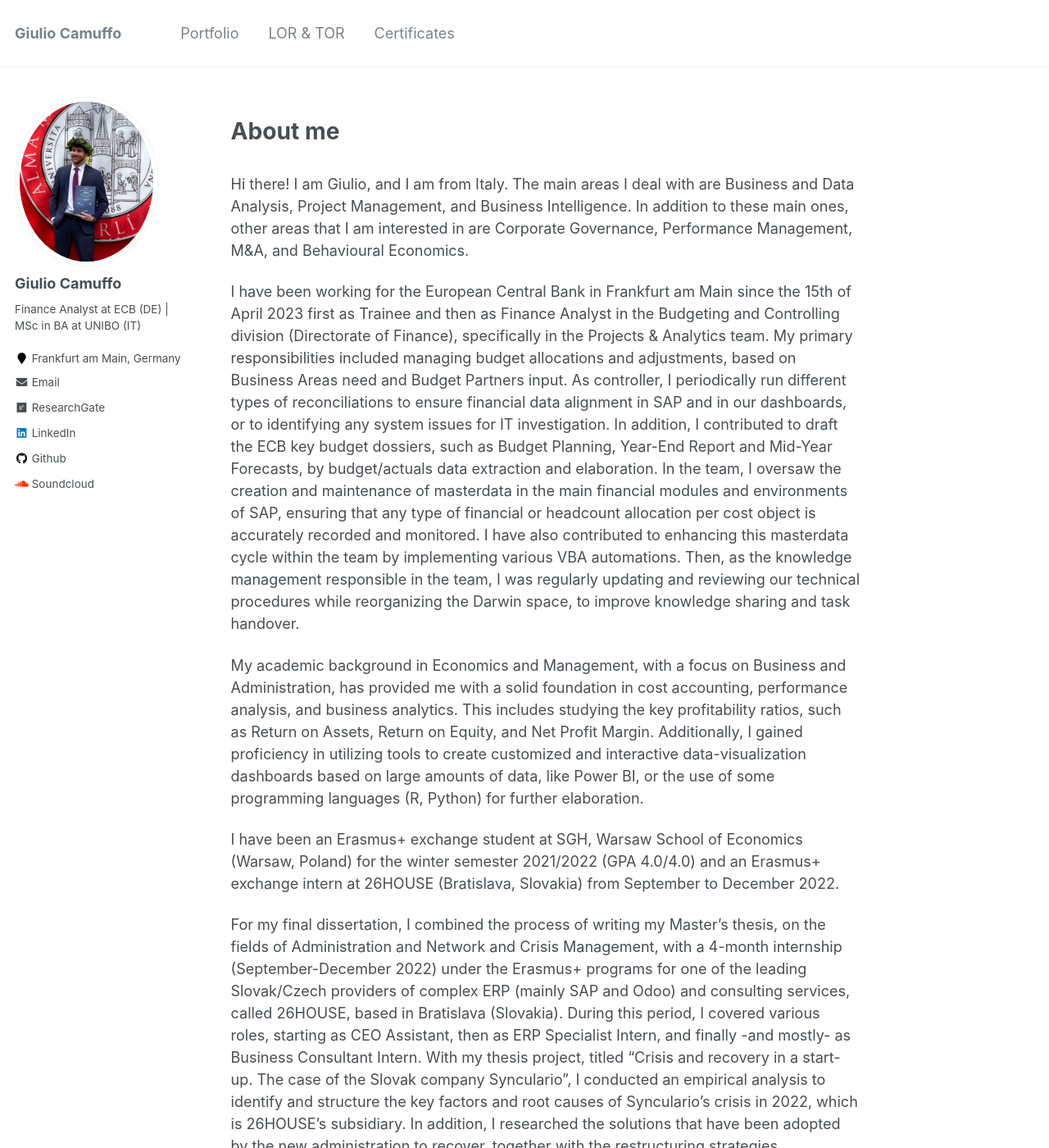
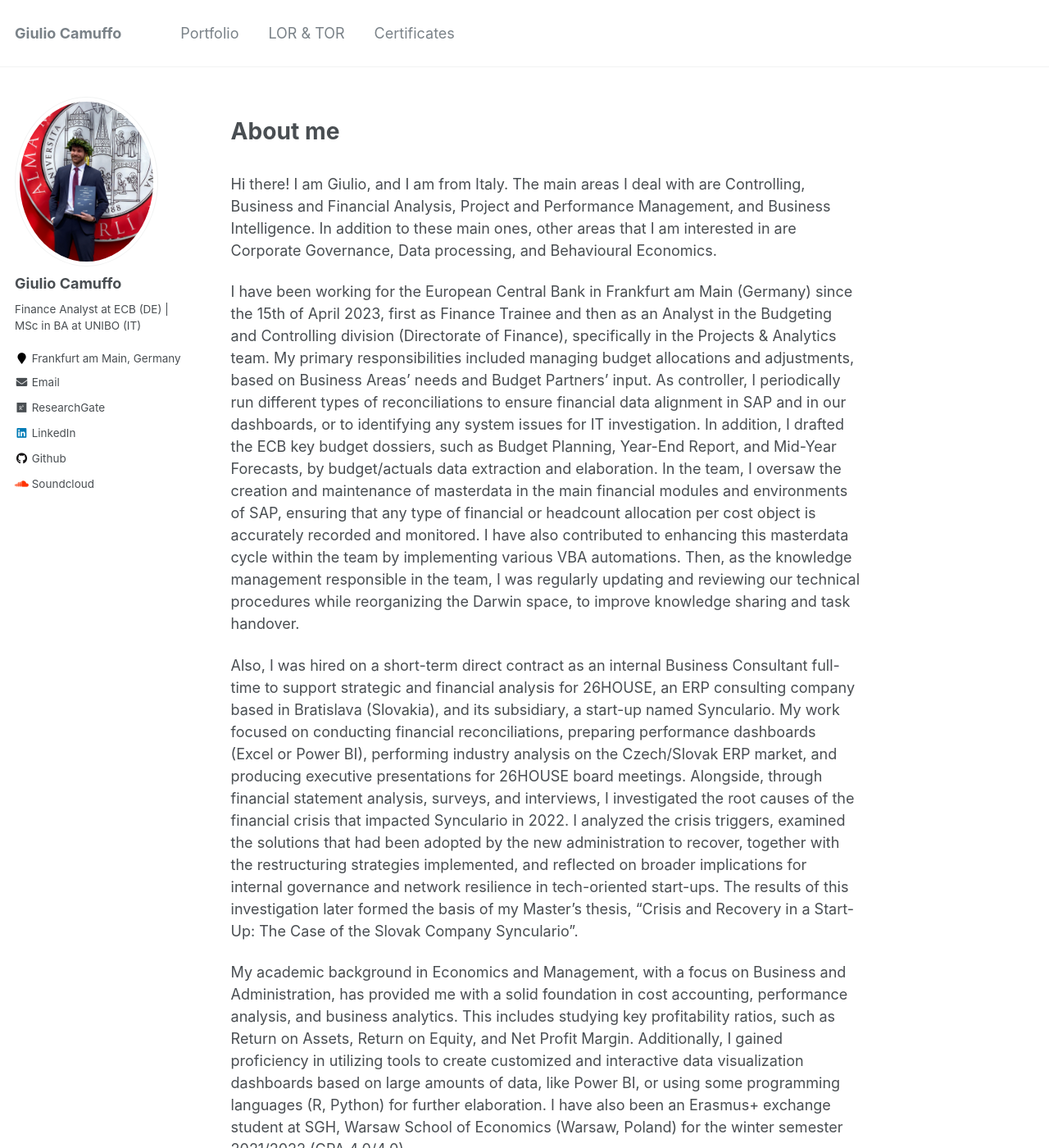
Before and after one commit to giulio-camuffo/giulio-camuffo.github.io, a Jekyll site: the page built from _pages/about.md, in a window 1280 px wide and 1400 px high. Shown: the whole window at 82% size. Built offline with Jekyll 4.4.1, drawn with Linux system fonts in a browser that asks for light colours; nearby versions of some CDN libraries; some of the changed text lies outside the part shown.

Commit message:
Update about.md

```diff
--- a/_pages/about.md
+++ b/_pages/about.md
@@ -8,21 +8,19 @@ redirect_from:
   - /about.html
 ---
 
-Hi there! I am Giulio, and I am from Italy. The main areas I deal with are Business and Data Analysis, Project Management, and Business Intelligence. In addition to these main ones, other areas that I am interested in are Corporate Governance, Performance Management, M&A, and Behavioural Economics.
+Hi there! I am Giulio, and I am from Italy. The main areas I deal with are Controlling, Business and Financial Analysis, Project and Performance Management, and Business Intelligence. In addition to these main ones, other areas that I am interested in are Corporate Governance, Data processing, and Behavioural Economics.
 
-I have been working for the European Central Bank in Frankfurt am Main since the 15th of April 2023 first as Trainee and then as Finance Analyst in the Budgeting and Controlling division (Directorate of Finance), specifically in the Projects & Analytics team. My primary responsibilities included managing budget allocations and adjustments, based on Business Areas need and Budget Partners input. As controller, I periodically run different types of reconciliations to ensure financial data alignment in SAP and in our dashboards, or to identifying any system issues for IT investigation. In addition, I contributed to draft the ECB key budget dossiers, such as Budget Planning, Year-End Report and Mid-Year Forecasts, by budget/actuals data extraction and elaboration. In the team, I oversaw the creation and maintenance of masterdata in the main financial modules and environments of SAP, ensuring that any type of financial or headcount allocation per cost object is accurately recorded and monitored. I have also contributed to enhancing this masterdata cycle within the team by implementing various VBA automations. Then, as the knowledge management responsible in the team, I was regularly updating and reviewing our technical procedures while reorganizing the Darwin space, to improve knowledge sharing and task handover.
+I have been working for the European Central Bank in Frankfurt am Main (Germany) since the 15th of April 2023, first as Finance Trainee and then as an Analyst in the Budgeting and Controlling division (Directorate of Finance), specifically in the Projects & Analytics team. My primary responsibilities included managing budget allocations and adjustments, based on Business Areas' needs and Budget Partners' input. As controller, I periodically run different types of reconciliations to ensure financial data alignment in SAP and in our dashboards, or to identifying any system issues for IT investigation. In addition, I drafted the ECB key budget dossiers, such as Budget Planning, Year-End Report, and Mid-Year Forecasts, by budget/actuals data extraction and elaboration. In the team, I oversaw the creation and maintenance of masterdata in the main financial modules and environments of SAP, ensuring that any type of financial or headcount allocation per cost object is accurately recorded and monitored. I have also contributed to enhancing this masterdata cycle within the team by implementing various VBA automations. Then, as the knowledge management responsible in the team, I was regularly updating and reviewing our technical procedures while reorganizing the Darwin space, to improve knowledge sharing and task handover.
 
-My academic background in Economics and Management, with a focus on Business and Administration, has provided me with a solid foundation in cost accounting, performance analysis, and business analytics. This includes studying the key profitability ratios, such as Return on Assets, Return on Equity, and Net Profit Margin. Additionally, I gained proficiency in utilizing tools to create customized and interactive data-visualization dashboards based on large amounts of data, like Power BI, or the use of some programming languages (R, Python) for further elaboration.
+Also, I was hired on a short-term direct contract as an internal Business Consultant full-time to support strategic and financial analysis for 26HOUSE, an ERP consulting company based in Bratislava (Slovakia), and its subsidiary, a start-up named Synculario. My work focused on conducting financial reconciliations, preparing performance dashboards (Excel or Power BI), performing industry analysis on the Czech/Slovak ERP market, and producing executive presentations for 26HOUSE board meetings. Alongside, through financial statement analysis, surveys, and interviews, I investigated the root causes of the financial crisis that impacted Synculario in 2022. I analyzed the crisis triggers, examined the solutions that had been adopted by the new administration to recover, together with the restructuring strategies implemented, and reflected on broader implications for internal governance and network resilience in tech-oriented start-ups. The results of this investigation later formed the basis of my Master’s thesis, "Crisis and Recovery in a Start-Up: The Case of the Slovak Company Synculario".
 
-I have been an Erasmus+ exchange student at SGH, Warsaw School of Economics (Warsaw, Poland) for the winter semester 2021/2022 (GPA 4.0/4.0) and an Erasmus+ exchange intern at 26HOUSE (Bratislava, Slovakia) from September to December 2022.
+My academic background in Economics and Management, with a focus on Business and Administration, has provided me with a solid foundation in cost accounting, performance analysis, and business analytics. This includes studying key profitability ratios, such as Return on Assets, Return on Equity, and Net Profit Margin. Additionally, I gained proficiency in utilizing tools to create customized and interactive data visualization dashboards based on large amounts of data, like Power BI, or using some programming languages (R, Python) for further elaboration. I have also been an Erasmus+ exchange student at SGH, Warsaw School of Economics (Warsaw, Poland) for the winter semester 2021/2022 (GPA 4.0/4.0).
 
-For my final dissertation, I combined the process of writing my Master's thesis, on the fields of Administration and Network and Crisis Management, with a 4-month internship (September-December 2022) under the Erasmus+ programs for one of the leading Slovak/Czech providers of complex ERP (mainly SAP and Odoo) and consulting services, called 26HOUSE, based in Bratislava (Slovakia). During this period, I covered various roles, starting as CEO Assistant, then as ERP Specialist Intern, and finally -and mostly-  as Business Consultant Intern. With my thesis project, titled "Crisis and recovery in a start-up. The case of the Slovak company Synculario", I conducted an empirical analysis to identify and structure the key factors and root causes of Synculario's crisis in 2022, which is 26HOUSE's subsidiary. In addition, I researched the solutions that have been adopted by the new administration to recover, together with the restructuring strategies implemented.
-
-As for my other professional experience, I completed a two-month remote intensive internship (March-May 2022) as a Business Analyst for OESON (remotely, the company being based in Indore, India), in which I applied what I learned in the Business Intelligence course taken during my master's degree, in terms of producing complex measures with DAX language, creating interactive dashboards, cleaning and preprocessing of data, using R for hypothesis testing and correlation analysis. However, my passion for the world of Data Analysis does not end in the software learned so far; in fact,
+As for my other professional experience, I completed a three-month remote intensive internship (March-May 2022) as a Business Analyst for OESON (remotely, the company is based in Indore, India), in which I applied what I learned in the Business Intelligence course taken during my master's degree, in terms of producing complex measures with DAX language, creating interactive dashboards, cleaning and preprocessing of data, using R for hypothesis testing and correlation analysis. However, my passion for the world of Data Analysis does not end in the software learned so far; in fact,
 I am very eager to constantly continue to learn new tools to expand my analytical and technical knowledge, such as Tableau, SQL, and any other software that is necessary to learn for my professional career.
 
    In addition, in parallel with my studies and the Business Analyst internship, I have completed a part-time six-month internship (March-September 2022) as Business Development Intern for The THRIVE Project, an Australian Non-profit.
 I have been a Project manager involved so far in three crucial sustainability projects to promote the corporate framework and develop new partnerships and collaborations with organizations, institutions, and NGOs working in the areas related to the 14 SDGs.
 But not only that. Working for an organization with such a focus on environmental sustainability has also allowed me to get closer to researchers from all over the world who are experts in every possible field, of all ages, with the opportunity to collaborate with them on various projects and consequently learn the type of approach used in research.
 
-Among my passions and hobbies, I love travelling, hiking (and generally any kind of outdoor tourism), playing chess, watching TV series, and meet new people from different cultures. Among all these, however, my greatest passion is music, of which I am a great devotee (especially the vast world of electronic music). If you are passionate too, you can find out all about my music tastes in my Spotify profile (https://open.spotify.com/user/2147ostd2xil2uieljbmk6fri?si=9645c77e8082468e). I love to discover new sounds and interesting songs, as well as keeping on classify them into different playlists, to have something suitable to play in different situations and moods.
+Among my passions and hobbies, I love traveling, hiking (and generally any kind of outdoor tourism), playing chess, watching TV series, and meet new people from different cultures. Among all these, however, my greatest passion is music, of which I am a great devotee (especially the vast world of electronic music). If you are passionate too, you can find out all about my music tastes in my Spotify profile (https://open.spotify.com/user/2147ostd2xil2uieljbmk6fri?si=9645c77e8082468e). I love to discover new sounds and interesting songs, as well as keeping on classify them into different playlists, to have something suitable to play in different situations and moods.
```
